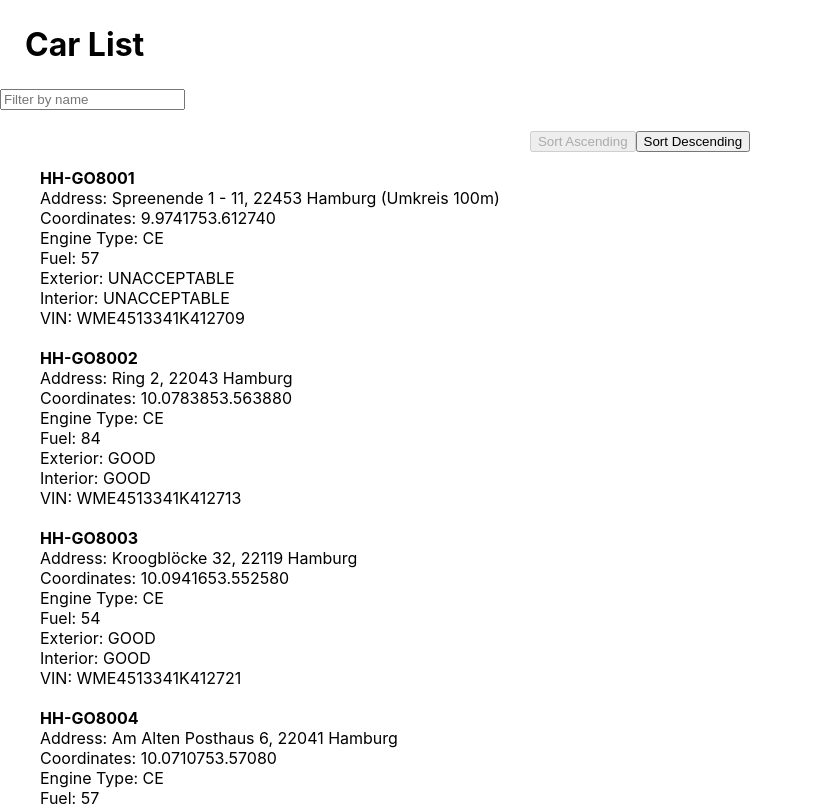
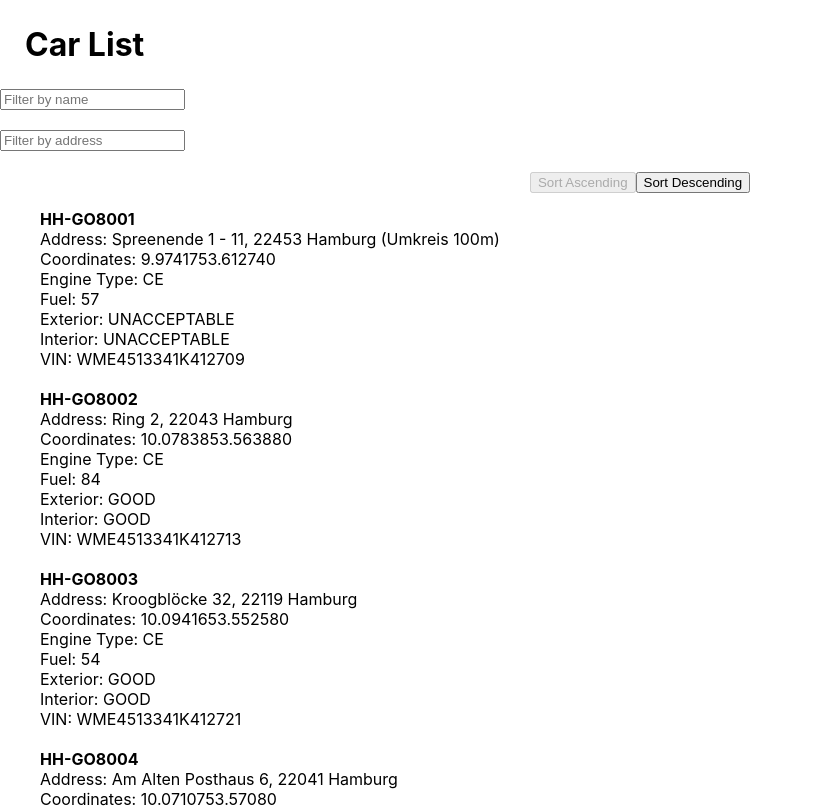
Before and after one commit to kikani-parth/car-map, a React (Create React App) app: page / in a window 1280 px wide. Shown: the top 808 px of the page, without its empty margins (0-813 px from the left). Built offline with nearby package versions, Linux system fonts and the light colour scheme.

Commit message:
add functinality to filter cars by 'address'

```diff
--- a/src/components/FilterControls.tsx
+++ b/src/components/FilterControls.tsx
@@ -1,12 +1,16 @@
 import React from 'react';
 
 interface FilterControlsProps {
-  filter: string;
-  onFilterChange: (value: string) => void;
+  filters: {
+    name: string;
+    address: string;
+    coordinates: number[];
+  };
+  onFilterChange: (filterType: string, value: string) => void;
 }
 
 const FilterControls: React.FC<FilterControlsProps> = ({
-  filter,
+  filters,
   onFilterChange,
 }) => {
   return (
@@ -14,8 +18,16 @@ const FilterControls: React.FC<FilterControlsProps> = ({
       <input
         type="text"
         placeholder="Filter by name"
-        value={filter}
-        onChange={(e) => onFilterChange(e.target.value)}
+        value={filters.name}
+        onChange={(e) => onFilterChange('name', e.target.value)}
+        style={{ marginBottom: '20px', display: 'block' }}
+      />
+
+      <input
+        type="text"
+        placeholder="Filter by address"
+        value={filters.address}
+        onChange={(e) => onFilterChange('address', e.target.value)}
         style={{ marginBottom: '20px', display: 'block' }}
       />
     </div>
--- a/src/components/FilteredCarList.tsx
+++ b/src/components/FilteredCarList.tsx
@@ -11,16 +11,33 @@ interface FilteredCarListProps {
 }
 
 const FilteredCarList: React.FC<FilteredCarListProps> = ({ cars }) => {
-  const [filter, setFilter] = useState<string>('');
+  const [filters, setFilters] = useState({
+    name: '',
+    address: '',
+    coordinates: [0],
+  });
   const [sortOrder, setSortOrder] = useState<'asc' | 'desc'>('asc');
 
-  const filteredCars = filterCars(cars, filter);
+  const handleFilterChange = (filterType: string, value: string) => {
+    setFilters((prevFilters) => ({
+      ...prevFilters,
+      [filterType]: value,
+    }));
+  };
+
+  const filteredCars = filterCars(
+    cars,
+    filters.name,
+    filters.address,
+    filters.coordinates
+  );
+
   const sortedCars = sortCars(filteredCars, sortOrder);
 
   return (
     <div>
       <h1 style={{ textAlign: 'left', margin: '25px' }}>Car List</h1>
-      <FilterControls filter={filter} onFilterChange={setFilter} />
+      <FilterControls filters={filters} onFilterChange={handleFilterChange} />
       <SortControls sortOrder={sortOrder} onSortChange={setSortOrder} />
       <CarList cars={sortedCars} />
     </div>
--- a/src/utils/filterUtils.tsx
+++ b/src/utils/filterUtils.tsx
@@ -2,9 +2,14 @@ import { Placemark } from 'types';
 
 export const filterCars = (
   cars: Placemark[],
-  filterText: string
+  nameFilter: string,
+  adddressFilter: string,
+  coordinatesFilter: number[]
 ): Placemark[] => {
-  return cars.filter((car) =>
-    car.name.toLowerCase().includes(filterText.toLowerCase())
+  return cars.filter(
+    (car) =>
+      car.name.toLowerCase().includes(nameFilter.toLowerCase()) &&
+      car.address.toLowerCase().includes(adddressFilter.toLowerCase())
+    //   car.coordinates.toLowerCase().includes(coordinatesFilter.toLowerCase())
   );
 };
```
